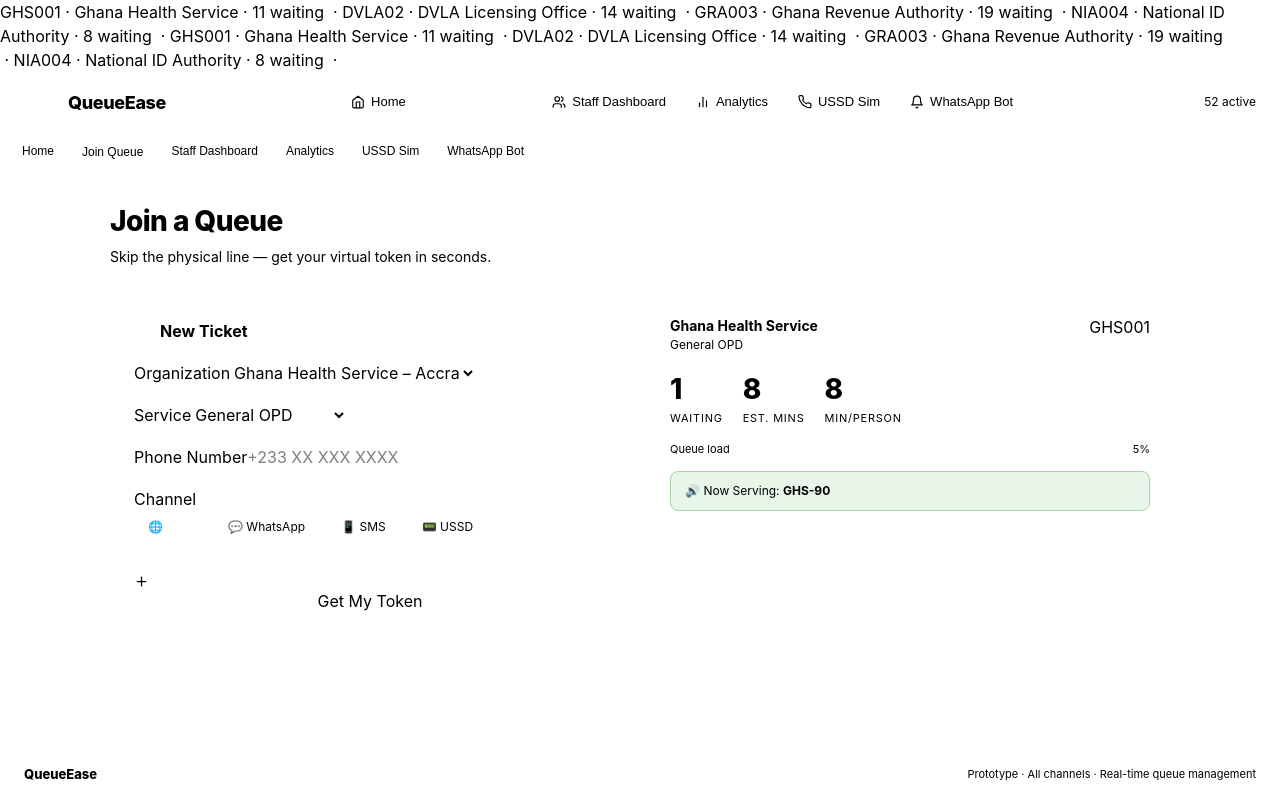
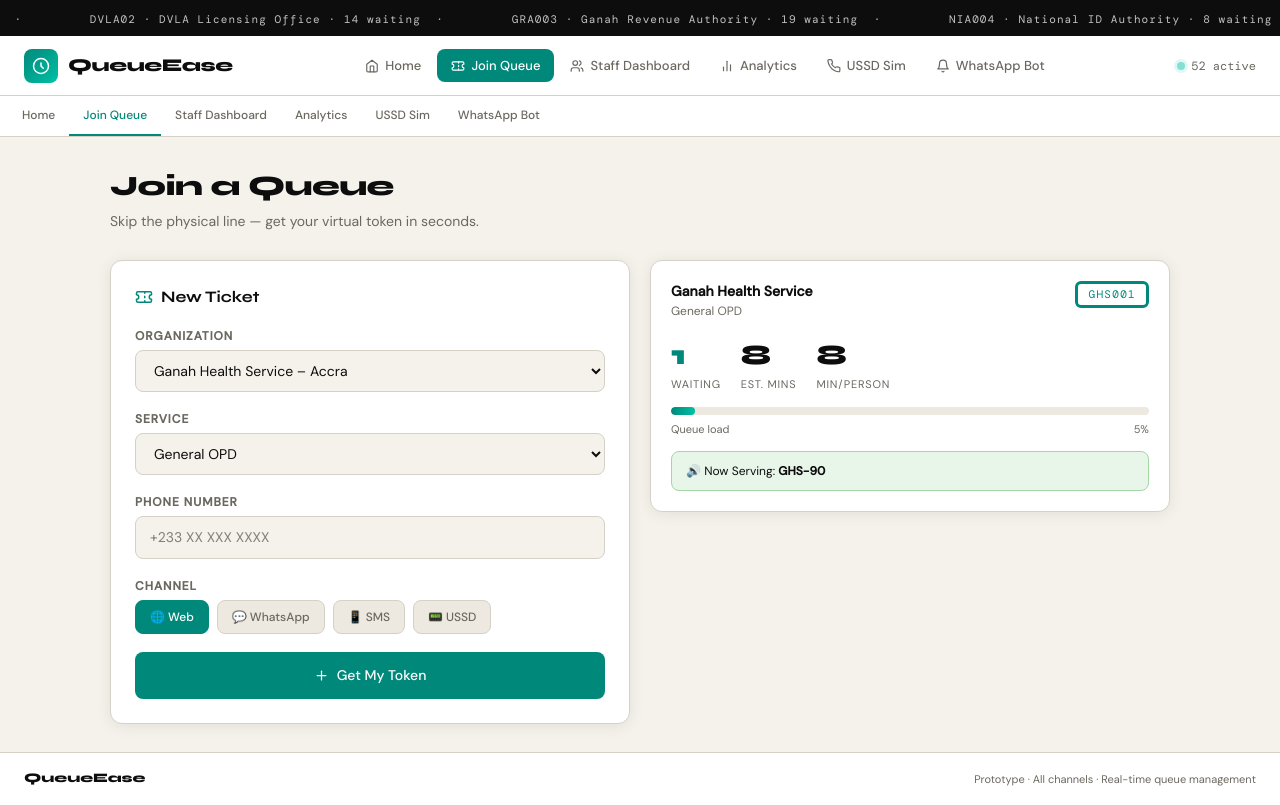
Before and after one commit to Henny1825/QueueEase, a React (Vite) app: page / in a window 1280 px wide. Built offline with nearby package versions, Linux system fonts and the light colour scheme.

Commit message:
added landing pages; citizen, officer, manager

```diff
--- a/src/App.jsx
+++ b/src/App.jsx
@@ -1,15 +1,205 @@
 import './App.css';
 import { useState, useEffect, useRef } from "react";
-import CitizenLanding from "./pages/CitizenLanding"
+import CitizenLanding from "./pages/UserLanding"
 import OfficerLanding from "./pages/OfficerLanding"
 import ManagerLanding from "./pages/ManagerLanding.jsx"
 
 
 // ── palette & fonts via inline style injection ──────────────────────────────
-// const GlobalStyle = () => (
-//   <style>{`
-//    </style>
-// );
+const GlobalStyle = () => (
+  <style>{`
+     @import url('https://fonts.googleapis.com/css2?family=Syne:wght@400;600;700;800&family=DM+Mono:wght@400;500&family=DM+Sans:wght@300;400;500&display=swap');
+
+    *, *::before, *::after { box-sizing: border-box; margin: 0; padding: 0; }
+
+    :root {
+      --ink:    #0d0d0d;
+      --paper:  #f5f2ec;
+      --cream:  #ede9e0;
+      --teal:   #00897b;
+      --teal2:  #00bfa5;
+      --amber:  #ffb300;
+      --rose:   #e53935;
+      --muted:  #6b6860;
+      --border: #d6d1c7;
+      --card:   #ffffff;
+      --radius: 12px;
+      --shadow: 0 2px 16px rgba(0,0,0,0.08);
+    }
+
+    body { font-family: 'DM Sans', sans-serif; background: var(--paper); color: var(--ink); }
+
+    .syne   { font-family: 'Syne', sans-serif; }
+    .mono   { font-family: 'DM Mono', monospace; }
+
+    /* scrollbar */
+    ::-webkit-scrollbar { width: 6px; }
+    ::-webkit-scrollbar-track { background: var(--cream); }
+    ::-webkit-scrollbar-thumb { background: var(--border); border-radius: 3px; }
+
+    /* animations */
+    @keyframes fadeUp   { from { opacity:0; transform:translateY(14px); } to { opacity:1; transform:none; } }
+    @keyframes pulse    { 0%,100%{opacity:1} 50%{opacity:.45} }
+    @keyframes spin     { to { transform: rotate(360deg); } }
+    @keyframes ticker   { from{transform:translateX(0)} to{transform:translateX(-50%)} }
+    @keyframes pop      { 0%{transform:scale(.85);opacity:0} 70%{transform:scale(1.04)} 100%{transform:scale(1);opacity:1} }
+
+    .fade-up   { animation: fadeUp .45s ease both; }
+    .pop       { animation: pop .4s cubic-bezier(.34,1.56,.64,1) both; }
+    .spinning  { animation: spin 1s linear infinite; }
+    .pulsing   { animation: pulse 1.6s ease-in-out infinite; }
+
+    /* ticket stamp */
+    .stamp {
+      display: inline-block;
+      border: 3px solid var(--teal);
+      border-radius: 6px;
+      padding: 2px 10px;
+      font-family: 'DM Mono', monospace;
+      font-size: 11px;
+      letter-spacing: .12em;
+      text-transform: uppercase;
+      color: var(--teal);
+    }
+    .stamp.rose { border-color: var(--rose); color: var(--rose); }
+    .stamp.amber{ border-color: var(--amber); color: #9a6e00; }
+
+    /* tab pill */
+    .tab-pill {
+      display: flex; gap: 4px;
+      background: var(--cream);
+      border-radius: 999px;
+      padding: 4px;
+      border: 1px solid var(--border);
+    }
+    .tab-pill button {
+      border: none; cursor: pointer;
+      border-radius: 999px;
+      padding: 7px 20px;
+      font-family: 'DM Sans', sans-serif;
+      font-size: 13px;
+      font-weight: 500;
+      background: transparent;
+      color: var(--muted);
+      transition: all .2s;
+    }
+    .tab-pill button.active {
+      background: var(--teal);
+      color: #fff;
+    }
+
+    /* card */
+    .card {
+      background: var(--card);
+      border-radius: var(--radius);
+      border: 1px solid var(--border);
+      box-shadow: var(--shadow);
+    }
+
+    /* btn */
+    .btn {
+      display: inline-flex; align-items: center; gap: 8px;
+      border: none; cursor: pointer;
+      border-radius: 8px;
+      padding: 11px 22px;
+      font-family: 'DM Sans', sans-serif;
+      font-size: 14px; font-weight: 500;
+      transition: all .18s;
+    }
+    .btn-primary   { background: var(--teal); color: #fff; }
+    .btn-primary:hover { background: var(--teal2); transform: translateY(-1px); box-shadow: 0 4px 12px rgba(0,137,123,.3); }
+    .btn-ghost     { background: transparent; color: var(--muted); border: 1px solid var(--border); }
+    .btn-ghost:hover { background: var(--cream); color: var(--ink); }
+    .btn-danger    { background: #ffeaea; color: var(--rose); border: 1px solid #ffc8c8; }
+    .btn-danger:hover { background: #ffe0e0; }
+    .btn:disabled  { opacity: .45; cursor: not-allowed; transform: none !important; }
+
+    /* input */
+    .field { display:flex; flex-direction:column; gap:5px; }
+    .field label { font-size:12px; font-weight:600; text-transform:uppercase; letter-spacing:.08em; color:var(--muted); }
+    .field input, .field select, .field textarea {
+      border: 1px solid var(--border);
+      border-radius: 8px;
+      padding: 10px 14px;
+      font-family: 'DM Sans', sans-serif;
+      font-size:14px; color: var(--ink);
+      background: var(--paper);
+      outline: none;
+      transition: border-color .18s;
+    }
+    .field input:focus, .field select:focus { border-color: var(--teal); }
+
+    /* live dot */
+    .live-dot {
+      width:8px; height:8px; border-radius:50%;
+      background: var(--teal2);
+      box-shadow: 0 0 0 3px rgba(0,191,165,.25);
+      animation: pulse 1.6s ease-in-out infinite;
+    }
+
+    /* queue bar */
+    .q-bar { height:8px; border-radius:4px; background:var(--cream); overflow:hidden; }
+    .q-bar-fill { height:100%; border-radius:4px; background: linear-gradient(90deg, var(--teal), var(--teal2)); transition: width .6s ease; }
+
+    /* table */
+    .tbl { width:100%; border-collapse: collapse; font-size:13px; }
+    .tbl th { padding: 10px 14px; text-align:left; font-size:11px; text-transform:uppercase; letter-spacing:.08em; color:var(--muted); border-bottom:1px solid var(--border); font-weight:600; }
+    .tbl td { padding: 12px 14px; border-bottom: 1px solid var(--cream); vertical-align:middle; }
+    .tbl tr:last-child td { border-bottom: none; }
+    .tbl tr:hover td { background: var(--paper); }
+
+    /* ticket card */
+    .ticket-card {
+      background: var(--card);
+      border: 1px solid var(--border);
+      border-radius: 16px;
+      overflow: hidden;
+      position: relative;
+    }
+    .ticket-card::before {
+      content:'';
+      display:block;
+      height:6px;
+      background: linear-gradient(90deg, var(--teal), var(--teal2), var(--amber));
+    }
+
+    /* notch circles on ticket */
+    .notch { width:22px;height:22px;border-radius:50%;background:var(--paper);border:1px solid var(--border); }
+
+    /* channel badge */
+    .ch-badge {
+      display:inline-flex; align-items:center; gap:5px;
+      padding: 3px 10px;
+      border-radius: 999px;
+      font-size: 11px; font-weight:600;
+      background: var(--cream);
+      color: var(--muted);
+      border: 1px solid var(--border);
+    }
+
+    /* stat box */
+    .stat-box {
+      background: var(--card);
+      border: 1px solid var(--border);
+      border-radius: var(--radius);
+      padding: 20px;
+    }
+    .stat-val { font-family:'Syne',sans-serif; font-size:32px; font-weight:800; line-height:1; }
+    .stat-lbl { font-size:12px; text-transform:uppercase; letter-spacing:.08em; color:var(--muted); margin-top:4px; }
+
+    /* ticker tape */
+    .ticker-wrap { overflow:hidden; background:var(--ink); color:#fff; padding:6px 0; }
+    .ticker-inner { display:inline-flex; gap:60px; white-space:nowrap; animation: ticker 28s linear infinite; }
+    .ticker-item  { font-family:'DM Mono',monospace; font-size:11px; letter-spacing:.1em; opacity:.75; }
+
+    /* responsive */
+    @media(max-width:700px) {
+      .hide-sm { display:none !important; }
+      .col-2   { grid-template-columns:1fr !important; }
+    }
+  `}
+   </style>
+);
 
 const navItems = [
   {id:"landing", icon:"home", label:"Home"},  // ← ADD THIS
@@ -23,9 +213,9 @@
 
 // ── seed data ────────────────────────────────────────────────────────────────
 const ORGS = [
-  { id:"GHS001", name:"Ghana Health Service – Accra", services:["General OPD","Lab Tests","Pharmacy","Specialist Consult"], avgMins:8 },
+  { id:"GHS001", name:"Ganah Health Service – Accra", services:["General OPD","Lab Tests","Pharmacy","Specialist Consult"], avgMins:8 },
   { id:"DVLA02", name:"DVLA Licensing Office", services:["New License","Renewal","Road Worthiness","Plate Collection"], avgMins:12 },
-  { id:"GRA003", name:"Ghana Revenue Authority", services:["Tax Clearance","VAT Registration","TIN Issuance","Customs"], avgMins:15 },
+  { id:"GRA003", name:"Ganah Revenue Authority", services:["Tax Clearance","VAT Registration","TIN Issuance","Customs"], avgMins:15 },
   { id:"NIA004", name:"National ID Authority", services:["New Registration","Replacement Card","Address Update"], avgMins:10 },
 ];
 
@@ -93,7 +283,7 @@
 
   // const MENU = {
   //   home: { title:"CON Welcome to QueueEase\n\n1. Join a Queue\n2. Check My Position\n3. Cancel Ticket\n0. Exit", options:{"1":"join","2":"check","3":"cancel","0":"exit"} },
-  //   join: { title:"CON Select Organization:\n\n1. Ghana Health Service\n2. DVLA Licensing\n3. GRA Tax Office\n4. National ID Authority", options:{"1":0,"2":1,"3":2,"4":3} },
+  //   join: { title:"CON Select Organization:\n\n1. Ganah Health Service\n2. DVLA Licensing\n3. GRA Tax Office\n4. National ID Authority", options:{"1":0,"2":1,"3":2,"4":3} },
   // };
 
   const handleSend = () => {
@@ -392,6 +582,7 @@
 
   return (
     <>
+      <GlobalStyle/>
       <div style={{minHeight:"100vh", display:"flex", flexDirection:"column"}}>
 
         {/* TICKER TAPE */}
@@ -484,7 +675,14 @@
 
         {/* MAIN */}
         <main style={{flex:1, padding:"28px 20px", maxWidth:1100, margin:"0 auto", width:"100%"}}>
-
+          {view === "landing" && <CitizenLanding onStartQueuing={() => setView("landing")} />}
+          {view === "landing" && (
+  <>
+    <CitizenLanding onStartQueuing={() => setView("customer")} />
+    <OfficerLanding onLoginAsOfficer={() => setView("admin")} />
+    <ManagerLanding onViewAnalytics={() => setView("analytics")} />
+  </>
+)}
           {/* ── CUSTOMER VIEW ─────────────────────────────────────── */}
           {view==="customer" && (
             <div className="fade-up">
@@ -835,7 +1033,7 @@
                     ))}
                   </div>
                   <div style={{marginTop:16,padding:14,background:"#e8f5e9",borderRadius:8,border:"1px solid #a5d6a7",fontSize:12}}>
-                    <strong>Provider recommendation:</strong> Africa's Talking (sandbox free), Hubtel (Ghana), Infobip for USSD gateway integration.
+                    <strong>Provider recommendation:</strong> Africa's Talking (sandbox free), Hubtel (Ganah), Infobip for USSD gateway integration.
                   </div>
                 </div>
               </div>
@@ -848,7 +1046,7 @@
               <div style={{marginBottom:28}}>
                 <h1 className="syne" style={{fontSize:28,fontWeight:800}}>WhatsApp Bot</h1>
                 <p style={{color:"var(--muted)",fontSize:14,marginTop:4}}>
-                  Try the live bot: type <strong>JOIN GHS001</strong> to queue at Ghana Health Service.
+                  Try the live bot: type <strong>JOIN GHS001</strong> to queue at Ganah Health Service.
                 </p>
               </div>
               <div style={{display:"grid",gridTemplateColumns:"1fr 1fr",gap:28,alignItems:"start"}} className="col-2">
```
